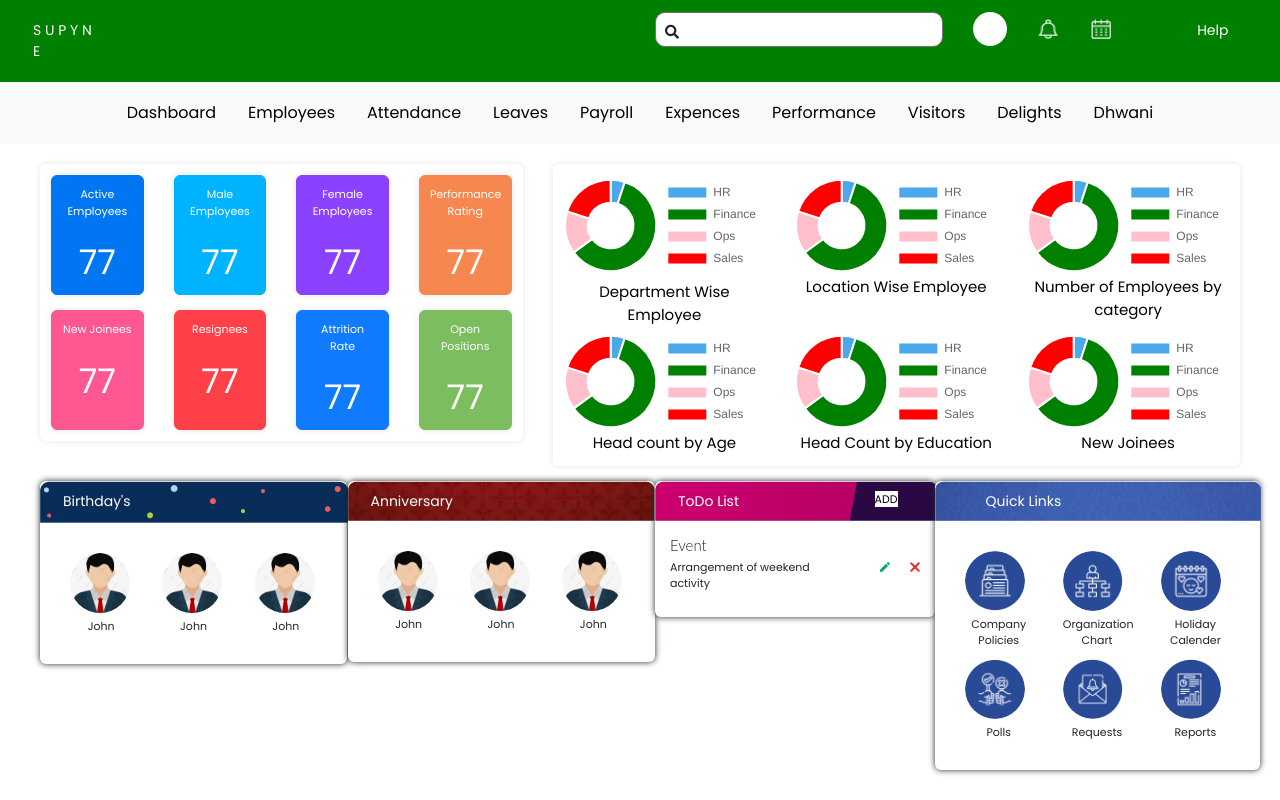
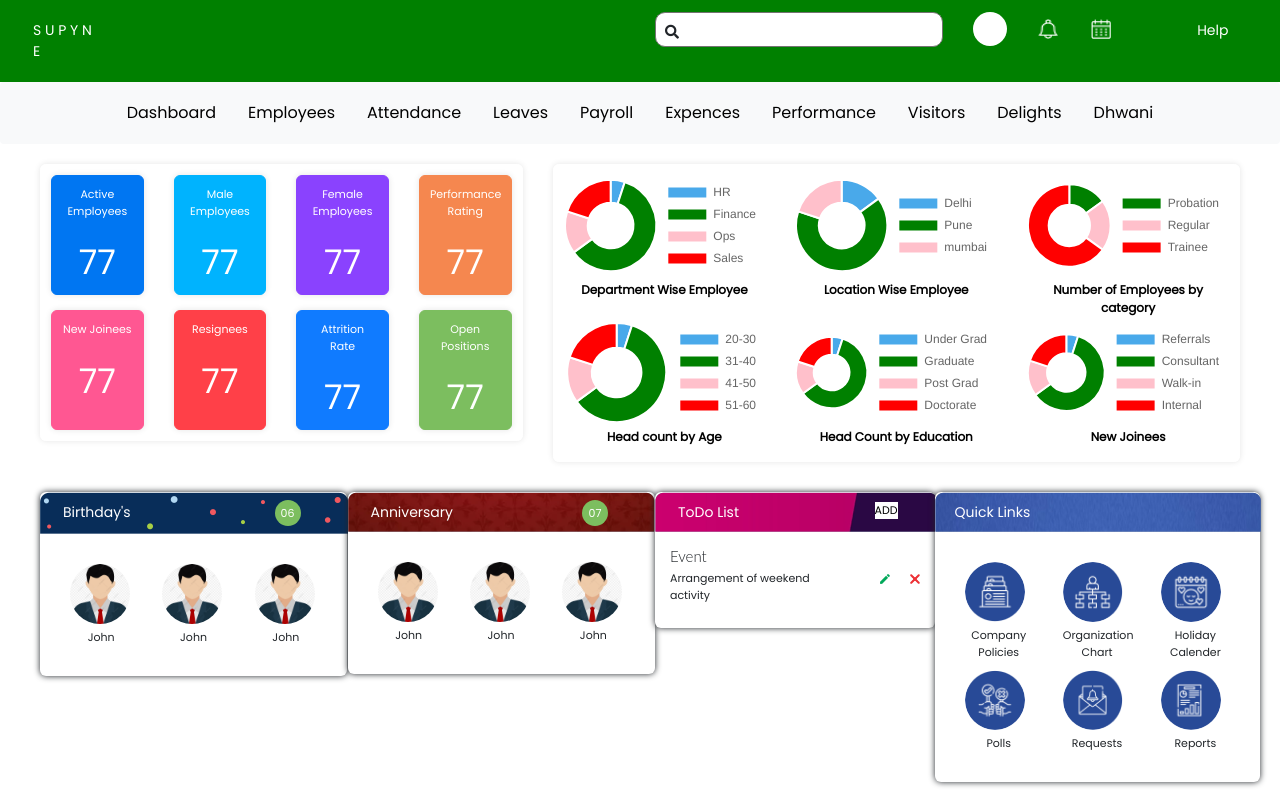
Before and after one commit to amruta7217/hrms_design, a plain HTML site: page dashbord/dashboard.html in a window 1280 px wide. Drawn offline with nearby package versions, Linux system fonts and the light colour scheme.

Commit message:
ui changes

```diff
--- a/dashbord/dashboard.css
+++ b/dashbord/dashboard.css
@@ -165,10 +165,18 @@ body {
   margin-left: 22px;
 }
 .birth_circle {
-  width: 10px;
-  height: 10px;
-  background: #fff;
+  width: 30px;
+  height: 30px;
+  background: #7cbe5f;
   border-radius: 50px;
+  position: absolute;
+  display: flex;
+  right: 32px;
+  top: 8px;
+  /* text-align: center; */
+  justify-content: center;
+  align-items: center;
+  color: #fff;
 }
 
 .employee_anniversary_container {
@@ -177,6 +185,20 @@ body {
   width: 307px;
   box-shadow: 0px 0px 6px;
   border-radius: 6px;
+}
+.birth_circle {
+  width: 26px;
+  height: 26px;
+  background: #7cbe5f;
+  border-radius: 50px;
+  position: absolute;
+  display: flex;
+  right: 32px;
+  top: 8px;
+  /* text-align: center; */
+  justify-content: center;
+  align-items: center;
+  color: #fff;
 }
 .employee_ToDo_container {
   background-color: #fff;
@@ -202,7 +224,14 @@ body {
   border-radius: 6px;
   margin-left: -28px;
 }
-
+.top-left_quick {
+  position: absolute;
+  top: 10px;
+  left: 16px;
+  color: white;
+  font-size: 14px;
+  margin-left: -9px;
+}
 h1 {
   text-align: right;
   margin-bottom: 5px;
@@ -210,5 +239,5 @@ h1 {
 .emptext {
   color: black;
   text-align: center;
-  font-size: 15px;
+  font-size: 12px;
 }
--- a/dashbord/dashboard.html
+++ b/dashbord/dashboard.html
@@ -190,30 +190,40 @@
               <div class="row">
                 <div class="col-md-4 col-lg-4">
                   <canvas id="myChart"></canvas>
-                  <div class="emptext mx-2 mt-2 mb-2">
+                  <div class="emptext mx-2 mt-2 mb-2 font-weight-bold">
                     Department Wise Employee
                   </div>
                 </div>
                 <div class="col-md-4 col-lg-4 chart">
                   <canvas id="myChart2"></canvas>
-                  <div class="emptext">Location Wise Employee</div>
+                  <div class="emptext mx-2 mt-2 mb-2 font-weight-bold">
+                    Location Wise Employee
+                  </div>
                 </div>
                 <div class="col-md-4 col-lg-4 chart">
                   <canvas id="myChart5"></canvas>
-                  <div class="emptext">Number of Employees by category</div>
+                  <div class="emptext mx-2 mt-2 mb-2 font-weight-bold">
+                    Number of Employees by category
+                  </div>
                 </div>
 
                 <div class="col-md-4 col-lg-4 chart">
                   <canvas id="myChart3"></canvas>
-                  <div class="emptext">Head count by Age</div>
+                  <div class="emptext mx-2 mt-2 mb-2 font-weight-bold">
+                    Head count by Age
+                  </div>
                 </div>
                 <div class="col-md-4 col-lg-4 chart">
                   <canvas id="myChart4"></canvas>
-                  <div class="emptext">Head Count by Education</div>
+                  <div class="emptext mx-2 mt-2 mb-2 font-weight-bold">
+                    Head Count by Education
+                  </div>
                 </div>
                 <div class="col-md-4 col-lg-4 chart">
                   <canvas id="myChart6"></canvas>
-                  <div class="emptext">New Joinees</div>
+                  <div class="emptext mx-2 mt-2 mb-2 font-weight-bold">
+                    New Joinees
+                  </div>
                 </div>
               </div>
             </div>
@@ -221,11 +231,16 @@
         </div>
       </div>
 
-      <div class="row mt-4 mb-3">
+      <div class="row mt-5 mb-3">
         <div class="col-md-3 col-lg-3">
           <div class="employee_birthday_container">
-            <img src="../img/Birthdays.png" alt="logo" />
+            <img
+              src="../img/Birthdays.png"
+              alt="logo"
+              style="position: relative;"
+            />
             <div class="top-left">Birthday's</div>
+            <div class="birth_circle">06</div>
             <div class="p-5">
               <div class="row">
                 <div class="col-lg-4 col-lg-4">
@@ -266,6 +281,7 @@
           <div class="employee_anniversary_container">
             <img src="../img/Anniversary.png" alt="logo" />
             <div class="top-left">Anniversary</div>
+            <div class="birth_circle">07</div>
             <div class="p-5">
               <div class="row">
                 <div class="col-lg-4 col-lg-4">
@@ -329,7 +345,7 @@
         <div class="col-md-3 col-lg-3">
           <div class="employee_QuickLinks_container">
             <img src="../img/QuickLinks.png" alt="logo" />
-            <div class="top-left">Quick Links</div>
+            <div class="top-left_quick">Quick Links</div>
             <div class="p-5">
               <div class="row">
                 <div class="col-lg-4 col-lg-4">
--- a/dashbord/script.js
+++ b/dashbord/script.js
@@ -1,175 +1,145 @@
-let labels1= ['Delhi','Pune','Mumbai'];
-let data1 = [15,65,20];
-let colors1 = ['#49A9EA', '#36CAAB'];
-
-let myDoughnutChart = document.getElementById("myChart").getContext('2d');
+let myDoughnutChart = document.getElementById("myChart").getContext("2d");
 
 let chart1 = new Chart(myDoughnutChart, {
-    type: 'doughnut',
+  type: "doughnut",
   data: {
-        labels: ['HR', 'Finance','Ops','Sales'],
-        datasets: [ {
-            data: [05,60,15,20],
-            backgroundColor: ['#49A9EA','green','pink','red']
-        }]
+    labels: ["HR", "Finance", "Ops", "Sales"],
+    datasets: [
+      {
+        data: [05, 60, 15, 20],
+        backgroundColor: ["#49A9EA", "green", "pink", "red"],
+      },
+    ],
   },
   options: {
-        legend:{
-            position:'right',
-
-
+    legend: {
+      position: "right",
     },
-        title:{
-            text:"Moving Title Around",
-            verticalAlign:"bottom",
+    title: {
+      text: "Moving Title Around",
+      verticalAlign: "bottom",
       // "top", "center", "bottom"
-            horizontalAlign: "left" // "left", "right", "center"
+      horizontalAlign: "left", // "left", "right", "center"
     },
-
-
-    }
+  },
 });
 
-
-let labels2= ['Delhi','Pune','Mumbai'];
-let data2 = [15,65,20];
-let colors2 = ['#49A9EA', '#36CAAB'];
-
-
-let myChart2 = document.getElementById("myChart2").getContext('2d');
+let myChart2 = document.getElementById("myChart2").getContext("2d");
 
 let chart2 = new Chart(myChart2, {
-    type: 'doughnut',
+  type: "doughnut",
   data: {
-        labels: ['HR', 'Finance','Ops','Sales'],
-        datasets: [ {
-            data: [05,60,15,20],
-            backgroundColor: ['#49A9EA','green','pink','red']
-        }]
+    labels: ["Delhi", "Pune", "mumbai"],
+    datasets: [
+      {
+        data: [15, 65, 20],
+        backgroundColor: ["#49A9EA", "green", "pink"],
+      },
+    ],
   },
   options: {
-        legend:{
-            position:'right',
-
-
+    legend: {
+      position: "right",
     },
     title: {
       //text: "Location Wise Employee",
       //display: true
-        }
-    }
+    },
+  },
 });
 
-
-let labels5= ['Delhi','Pune','Mumbai'];
-let data5 = [15,65,20];
-let colors5 = ['#49A9EA', '#36CAAB'];
-
-let myDoughnut1Chart = document.getElementById("myChart5").getContext('2d');
+let myDoughnut1Chart = document.getElementById("myChart5").getContext("2d");
 
 let chart5 = new Chart(myDoughnut1Chart, {
-    type: 'doughnut',
+  type: "doughnut",
   data: {
-        labels: ['HR', 'Finance','Ops','Sales'],
-        datasets: [ {
-            data: [05,60,15,20],
-            backgroundColor: ['#49A9EA','green','pink','red']
-        }]
+    labels: ["Probation", "Regular", "Trainee"],
+    datasets: [
+      {
+        data: [15, 20, 65],
+        backgroundColor: ["green", "pink", "red"],
+      },
+    ],
   },
   options: {
-        legend:{
-            position:'right',
-
-
+    legend: {
+      position: "right",
     },
     title: {
       //text: "Location Wise Employee",
       // display: true
-        }
-    }
+    },
+  },
 });
 
-
-
-let labels3 = ['Probation','Regular','Trainee'];
-let data3 = [15,65,20];
-let colors3 = ['pink','green','red'];
-let myChart3 = document.getElementById("myChart3").getContext('2d');
+let myChart3 = document.getElementById("myChart3").getContext("2d");
 
 let chart3 = new Chart(myChart3, {
-    type: 'doughnut',
+  type: "doughnut",
   data: {
-        labels: ['HR', 'Finance','Ops','Sales'],
-        datasets: [ {
-            data: [05,60,15,20],
-            backgroundColor: ['#49A9EA','green','pink','red']
-        }]
+    labels: ["20-30", "31-40", "41-50", "51-60"],
+    datasets: [
+      {
+        data: [05, 60, 15, 20],
+        backgroundColor: ["#49A9EA", "green", "pink", "red"],
+      },
+    ],
   },
   options: {
-        legend:{
-            position:'right',
-
-
+    legend: {
+      position: "right",
     },
     title: {
       // text: "Location Wise Employee",
       //display: true
-        }
-    }
+    },
+  },
 });
 
-let labels4 = ['Germany', 'France', 'UK', 'Italy', 'Spain', 'Others(23)'];
-let data4 = [83, 67, 66, 61, 47, 187];
-let colors4 = ['#49A9EA', '#36CAAB', '#34495E', '#B370CF', '#AC5353', '#CFD4D8'];
-
-let myChart4 = document.getElementById("myChart4").getContext('2d');
+let myChart4 = document.getElementById("myChart4").getContext("2d");
 
 let chart4 = new Chart(myChart4, {
-    type: 'doughnut',
+  type: "doughnut",
   data: {
-        labels: ['HR', 'Finance','Ops','Sales'],
-        datasets: [ {
-            data: [05,60,15,20],
-            backgroundColor: ['#49A9EA','green','pink','red']
-        }]
+    labels: ["Under Grad", "Graduate", "Post Grad", "Doctorate"],
+    datasets: [
+      {
+        data: [05, 60, 15, 20],
+        backgroundColor: ["#49A9EA", "green", "pink", "red"],
+      },
+    ],
   },
   options: {
-        legend:{
-            position:'right',
-
-
+    legend: {
+      position: "right",
     },
     title: {
       //text: "Location Wise Employee",
       //display: true
-        }
-    }
+    },
+  },
 });
 
-
-let labels6 = ['Probation','Regular','Trainee'];
-let data6 = [15,65,20];
-let colors6 = ['pink','green','red'];
-let myChart6 = document.getElementById("myChart6").getContext('2d');
+let myChart6 = document.getElementById("myChart6").getContext("2d");
 
 let chart6 = new Chart(myChart6, {
-    type: 'doughnut',
+  type: "doughnut",
   data: {
-        labels: ['HR', 'Finance','Ops','Sales'],
-        datasets: [ {
-            data: [05,60,15,20],
-            backgroundColor: ['#49A9EA','green','pink','red']
-        }]
+    labels: ["Referrals", "Consultant", "Walk-in", "Internal"],
+    datasets: [
+      {
+        data: [05, 60, 15, 20],
+        backgroundColor: ["#49A9EA", "green", "pink", "red"],
+      },
+    ],
   },
   options: {
-        legend:{
-            position:'right',
-
-
+    legend: {
+      position: "right",
     },
     title: {
       // text: "Location Wise Employee",
       // display: true
-        }
-    }
+    },
+  },
 });
```
Lines whose indentation alone changed are shown as unchanged.
